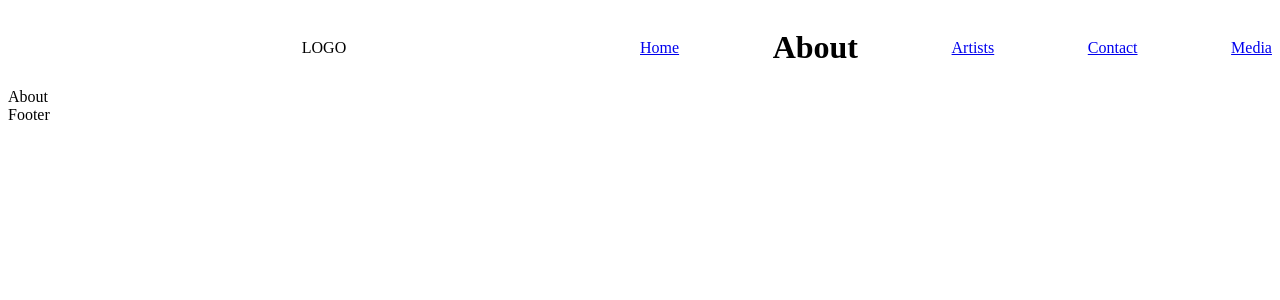
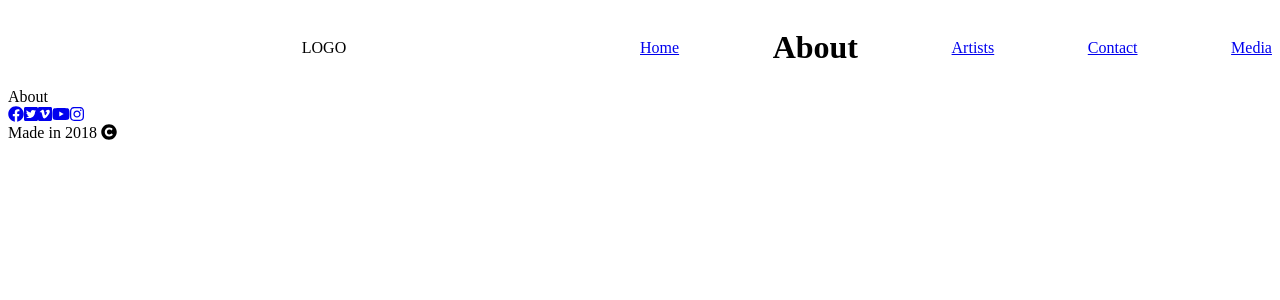
Before and after one commit to jmuller3140/finding-vince, a Next.js app: page /about in a window 1280 px wide. Shown: the top 300 px of the page. Built offline with nearby package versions, Linux system fonts and the light colour scheme.

Commit message:
installed icons

```diff
--- a/components/footer/footer.js
+++ b/components/footer/footer.js
@@ -1,9 +1,25 @@
 import React from 'react'
+import { FontAwesomeIcon } from '@fortawesome/react-fontawesome';
+import { faCopyright } from '@fortawesome/free-solid-svg-icons'
+import { faInstagram, faFacebook, faTwitterSquare, faVimeo, faYoutube } from '@fortawesome/free-brands-svg-icons';
 
 const FooterComponent = () => {
 
   return (
-    <div>Footer</div>
+    <div>
+      <div>
+        <div>
+          <a href="https://www.facebook.com/jimmy.muller.7140" target="_blank"><FontAwesomeIcon icon={faFacebook} /></a>
+          <a href="https://twitter.com/jmuller3140" target="_blank"><FontAwesomeIcon icon={faTwitterSquare} /></a>
+          <a href="http://www.linkedin.com/in/james-muller3140" target="_blank"><FontAwesomeIcon icon={faVimeo} /></a>
+          <a href="https://github.com/jmuller3140" target="_blank"><FontAwesomeIcon icon={faYoutube} /></a>
+          <a href="https://github.com/jmuller3140" target="_blank"><FontAwesomeIcon icon={faInstagram} /></a>
+        </div>
+        <div>
+          Made in 2018 <FontAwesomeIcon icon={faCopyright} />
+        </div>
+      </div>
+    </div>
   )
 }
 export default FooterComponent
--- a/package.json
+++ b/package.json
@@ -19,6 +19,10 @@
   },
   "homepage": "https://github.com/jmuller3140/finding-vince#readme",
   "dependencies": {
+    "@fortawesome/fontawesome-svg-core": "^1.2.15",
+    "@fortawesome/free-brands-svg-icons": "^5.7.2",
+    "@fortawesome/free-solid-svg-icons": "^5.7.2",
+    "@fortawesome/react-fontawesome": "^0.1.4",
     "@zeit/next-css": "^1.0.1",
     "@zeit/next-sass": "^1.0.1",
     "express": "^4.16.4",
```
Also changed, not shown: components/footer/style.scss (added), 1 other file (tests, documents, lock files or other folders).
